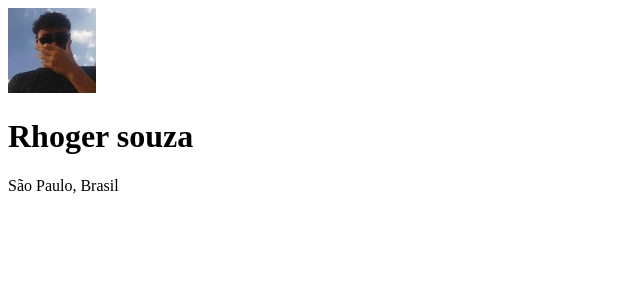
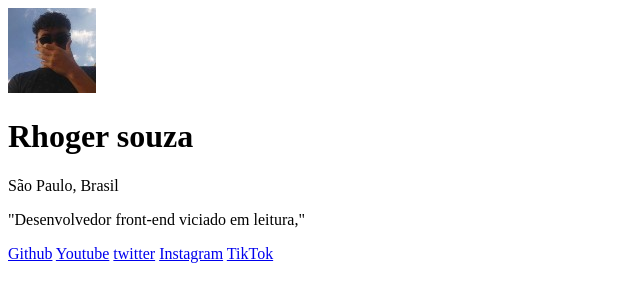
Before and after one commit to rhogerss9/meus-links, a plain HTML site: page index.html in a window 1280 px wide. Shown: the whole page, without its empty margins (0-640 px from the left). Drawn offline with Linux system fonts and the light colour scheme.

Commit message:
termino do desenvolvimento do HTML

```diff
--- a/index.html
+++ b/index.html
@@ -10,6 +10,14 @@
         <img src="./RHOGER SOUZA.jpg" alt="imagem do criador da pagina de links, Rhoger souza">
         <h1>Rhoger souza</h1>
         <P>São Paulo, Brasil</P>
+
+        <p>"Desenvolvedor front-end viciado em leitura,"</p>
+
+        <a href="https://github.com/rhogerss9/meus-links/commits/main/">Github</a>
+        <a href="https://www.youtube.com/@carrosemfreio2673">Youtube</a>
+        <a href="https://twitter.com/carro_sem">twitter</a>
+        <a href="https://www.instagram.com/01prw_store10/">Instagram</a>
+        <a href="https://www.tiktok.com/@01prwstore10">TikTok</a>
     </div>
 </body>
 </html>
```
